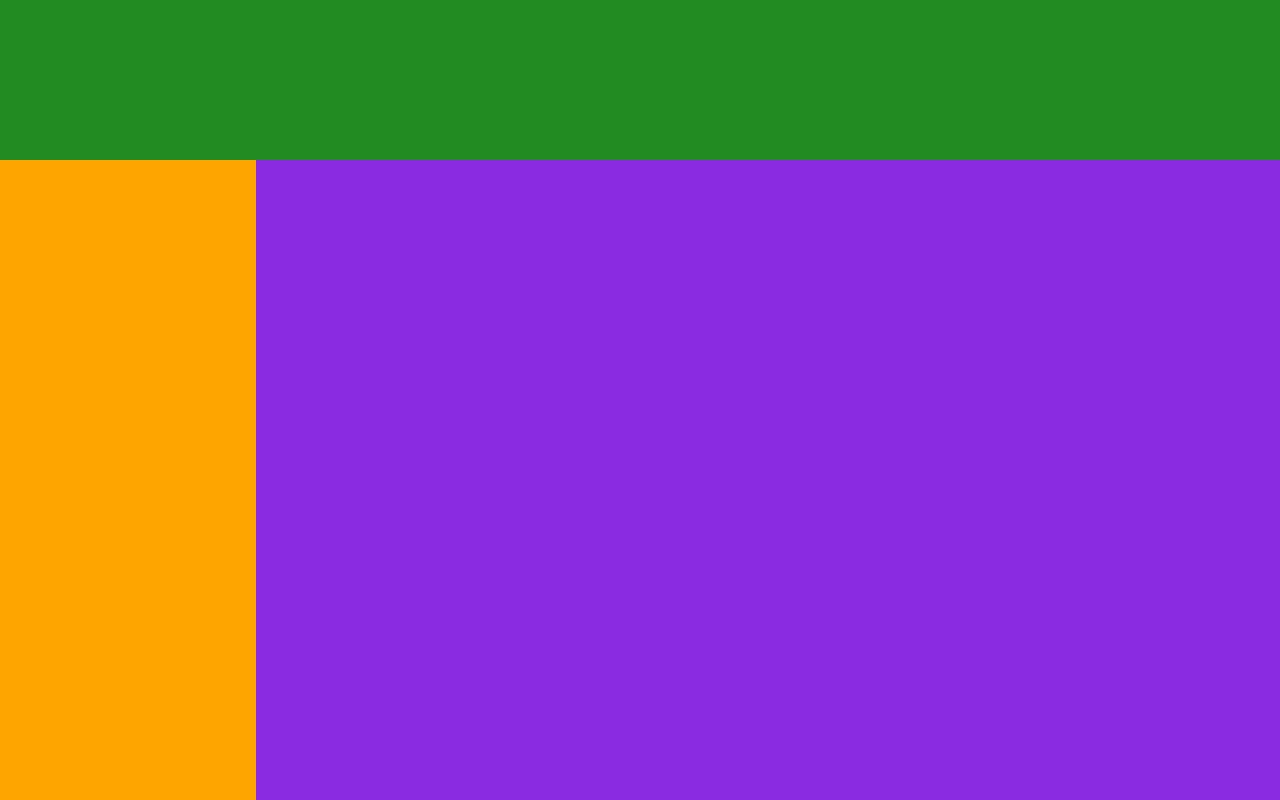
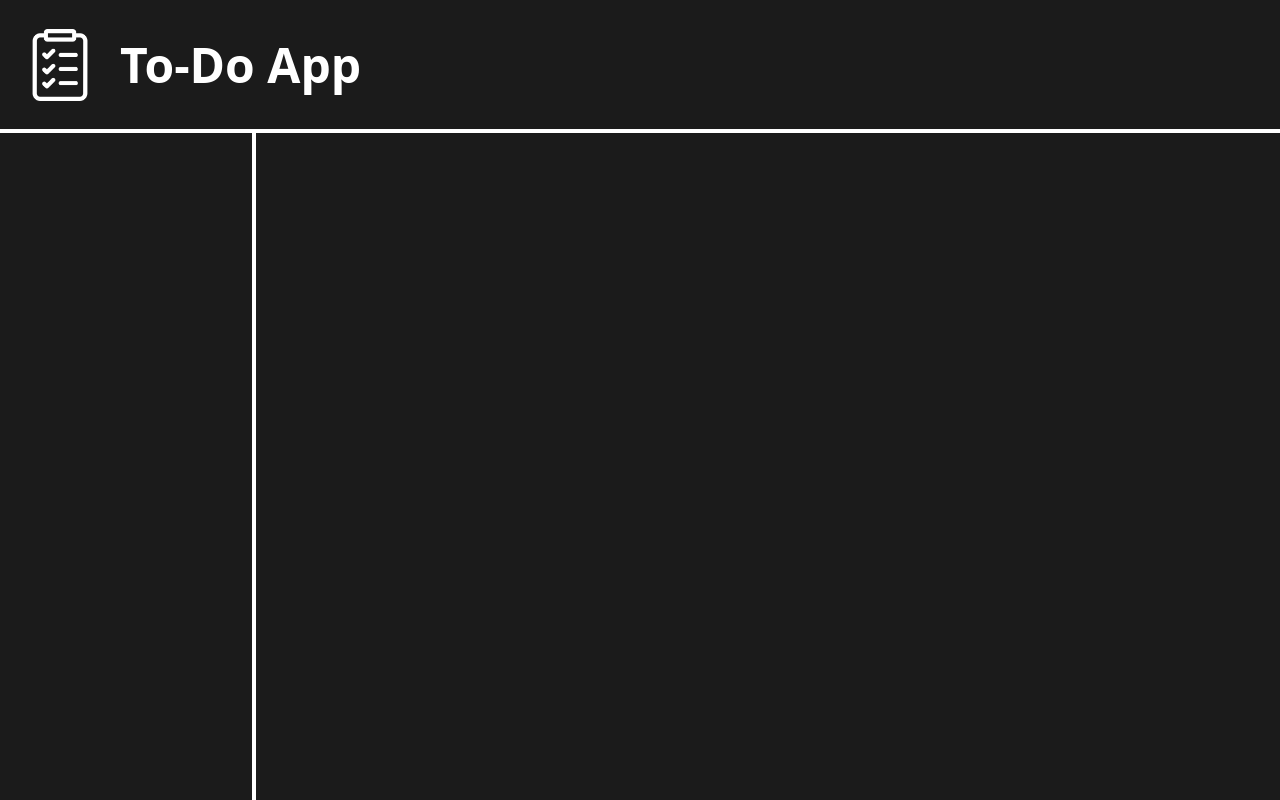
Before and after one commit to keyfeula/todo-app, a website built with webpack: page src/template.html in a window 1280 px wide. Built offline with nearby package versions, Linux system fonts and the light colour scheme.

Commit message:
Add image files for icons, add style for font family, background color, font color, finish header

```diff
--- a/src/style.css
+++ b/src/style.css
@@ -6,22 +6,45 @@
     margin: 0;
 }
 
+:root {
+    --main-bg-color: #1b1b1b;
+    --font-light-color: #ffffff;
+}
+
+html {
+    font-family: system-ui, sans-serif, Roboto;
+}
+
 body {
     min-height: 100vh;
     display: grid;
-    grid-template-rows: minmax(5rem, 1fr) 4fr;
+    grid-template-rows: minmax(5rem, 1fr) 5fr;
     grid-template-columns: minmax(12rem, 1fr) 4fr;
 }
 
 header {
-    background: forestgreen;
+    background: var(--main-bg-color);
+    color: var(--font-light-color);
     grid-area: 1 / 1 / 2 / 3;
+    display: flex;
+    justify-content: left;
+    align-items: center;
+    gap: 1.5rem;
+    padding-left: 1.5rem;
+    font-size: 1.5rem;
+    border-bottom: 4px solid var(--font-light-color);
 }
 
 nav {
-    background: orange;
+    background: var(--main-bg-color);
+    border-right: 4px solid var(--font-light-color);
 }
 
 main {
-    background: blueviolet;
+    background: var(--main-bg-color);
 }
+
+img {
+    width: 4.5rem;
+    height: auto;
+}
--- a/src/template.html
+++ b/src/template.html
@@ -6,7 +6,8 @@
     </head>
     <body>
         <header>
-
+            <img src="./todo-logo-light.png" alt="todo app checklist logo">
+            <h1>To-Do App</h1>
         </header>
         <nav>
 
```
Also changed, not shown: src/todo-logo-dark.png (added), src/todo-logo-light.png (added).
